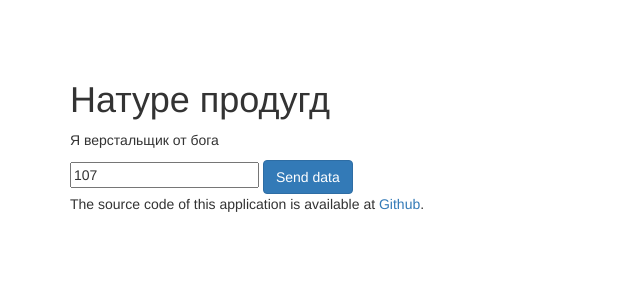
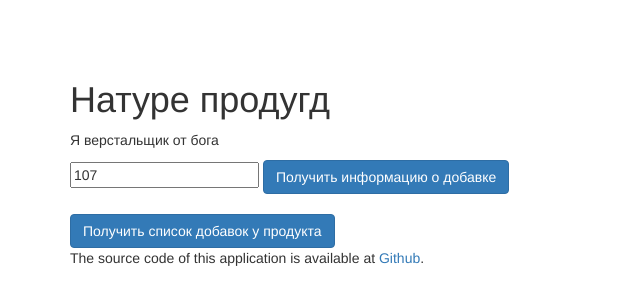
Before and after one commit to Doxxer/NatureProduct, a Python web app: template AppServer/templates/index.html in a window 1280 px wide. Shown: the top 305 px of the page, without its empty margins (0-640 px from the left). Run offline with Jinja, Linux system fonts and the light colour scheme; the template is opened without the code that fills it, so the values that code supplies are empty; some libraries are stand-ins or nearby versions.

Commit message:
ProductInfo and AdditiveInfo handlers

```diff
--- a/AppServer/Handlers/GetProductInfoHandler.py
+++ b/AppServer/Handlers/GetAdditiveInfoHandler.py
@@ -7,7 +7,7 @@ from Handlers.BaseHandler import BaseHandler
 from Model.FoodAdditive import FoodAdditive
 
 
-class GetProductInfoHandler(BaseHandler):
+class GetAdditiveInfoHandler(BaseHandler):
     @staticmethod
     def find_by_name(name):
         name = urllib.unquote_plus(name).decode("utf-8")
--- a/AppServer/static/js/ShowProductInfo.js
+++ b/AppServer/static/js/ShowProductInfo.js
@@ -1,7 +1,12 @@
 $(document).ready(function () {
-    $('#buttonSend').click(function () {
+    $('#buttonGetProductInfo').click(function () {
         $.post('/gobo', { text: $('#sendText').val()}, function (data) {
             $('#response').text('You have input: ' + data);
         });
     });
+    $('#buttonGetAdditiveInfo').click(function () {
+        $.post('/gete', { text: $('#sendText').val()}, function (data) {
+            $('#response').text('You have input: ' + data);
+        });
+    });
 });
--- a/AppServer/templates/index.html
+++ b/AppServer/templates/index.html
@@ -19,10 +19,13 @@ Nature Product
 
         <div>
             <input id="sendText" type="text" value="107"/>
-            <button id="buttonSend" class="btn btn-primary btn-large">
-                Send data
+            <button id="buttonGetAdditiveInfo" class="btn btn-primary btn-large">
+                Получить информацию о добавке
             </button>
         </div>
+        <button id="buttonGetProductInfo" class="btn btn-primary btn-large" style="margin-top: 20px">
+            Получить список добавок у продукта
+        </button>
         <p>The source code of this application is available at
             <a href="https://github.com/Doxxer/NatureProduct">Github</a>.
         </p>
--- a/AppServer/view.py
+++ b/AppServer/view.py
@@ -2,6 +2,7 @@ import os
 
 import jinja2
 import webapp2
+from Handlers.GetAdditiveInfoHandler import GetAdditiveInfoHandler
 
 from Handlers.GetProductInfoHandler import GetProductInfoHandler
 from Handlers.MainPageHandler import MainPageHandler
@@ -19,5 +20,6 @@ app = webapp2.WSGIApplication(
     routes=[
         ('/', MainPageHandler),
         ('/gobo', GetProductInfoHandler),
+        ('/gete', GetAdditiveInfoHandler),
         ('/purge', Purge)],
     debug=True)
```
